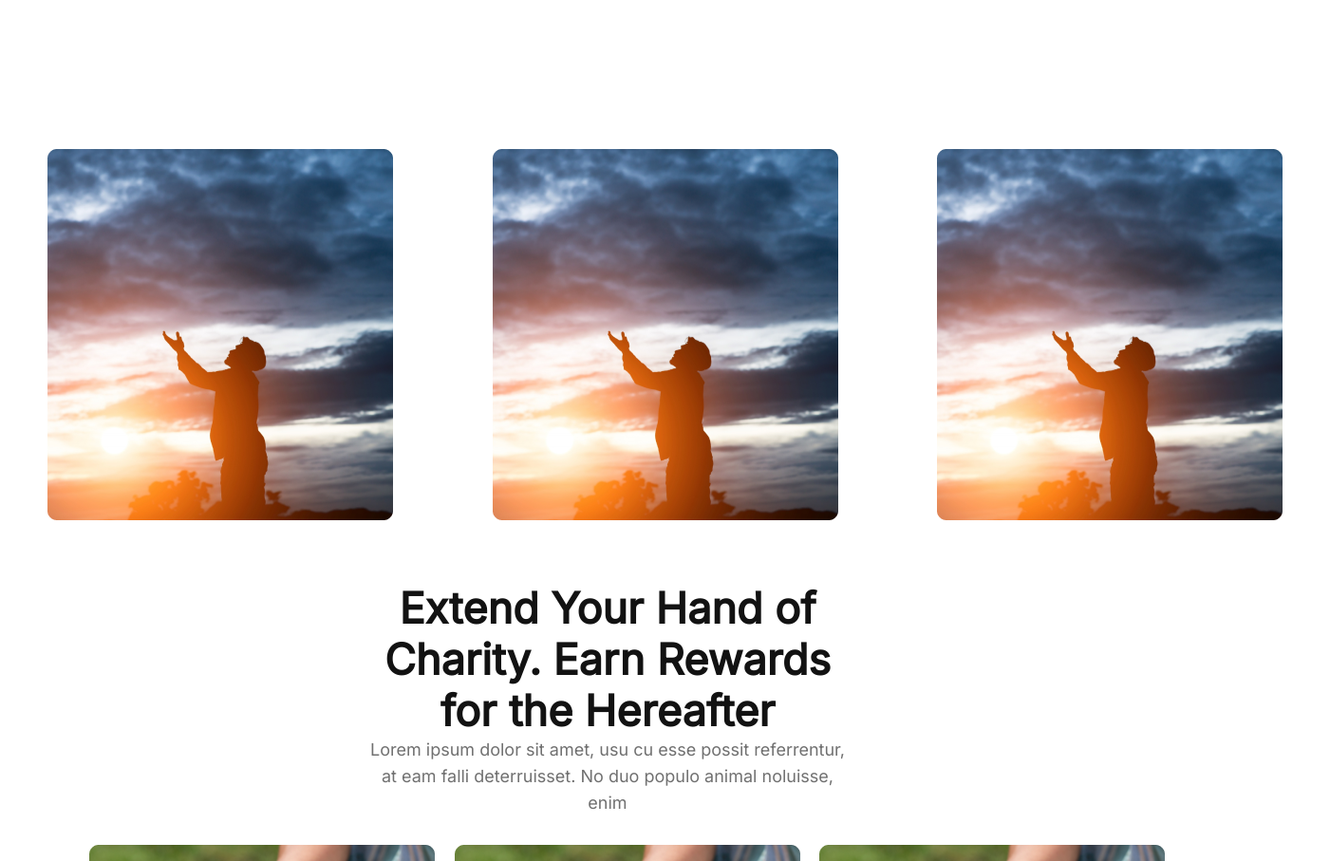
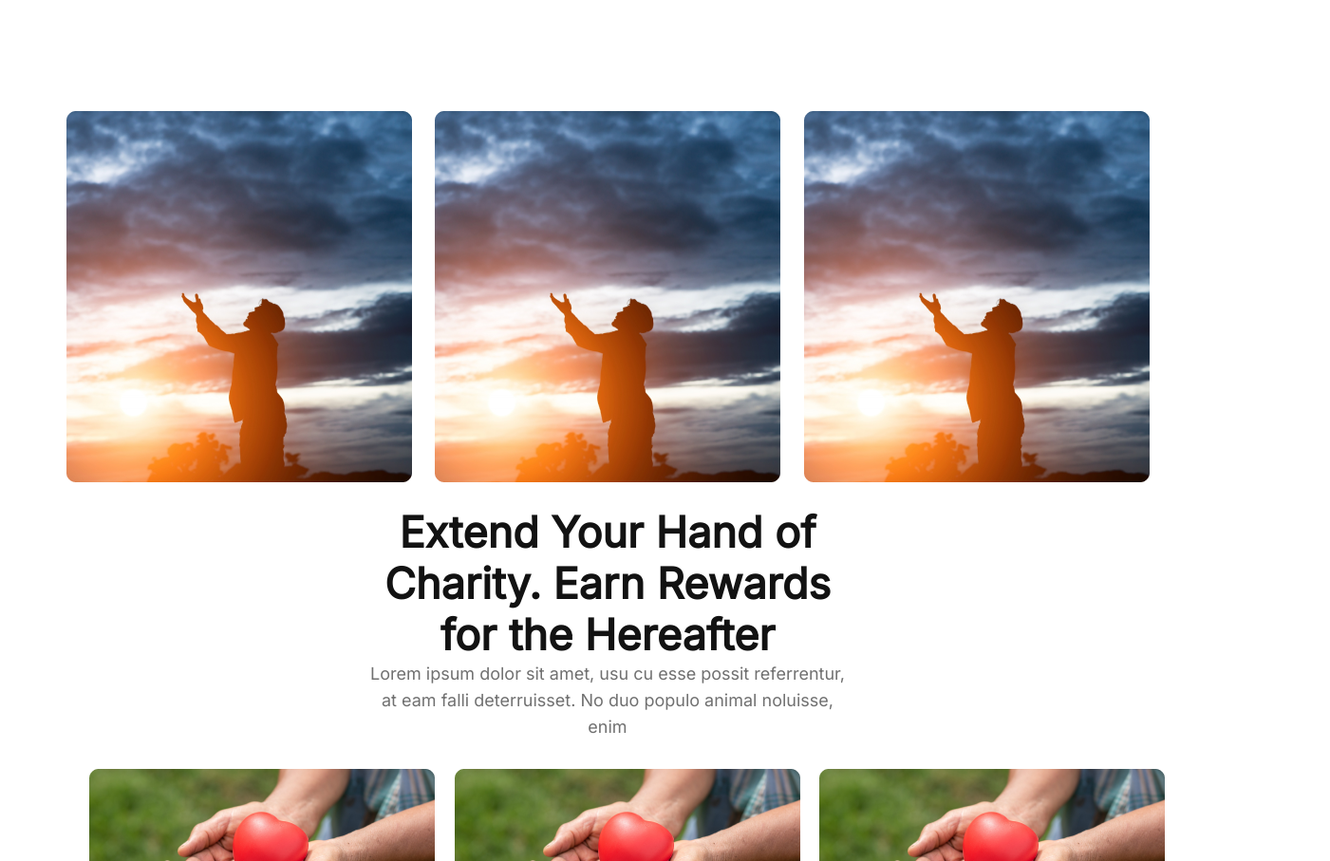
Before and after one commit to sohanemon/happiness-of-sacrifice, a plain HTML site: page index.html in a window 1280 px wide. Shown: the part 3073-3980 px from the top of the page at 95% size, 1401 px wide, since content can reach past the window. Drawn offline with Linux system fonts and the light colour scheme.

Commit message:
only image overflow fixed

```diff
--- a/style.css
+++ b/style.css
@@ -104,12 +104,14 @@ header p {
   padding: 30px 40px;
 }
 .only-image {
+  box-sizing: border-box;
   margin: 100px auto 1%;
   width: max-content;
   display: block;
 }
 .only-image img {
-  margin: 50px;
+  box-sizing: border-box;
+  margin: 10px;
 }
 .fund-cards {
   width: 90%;
```
